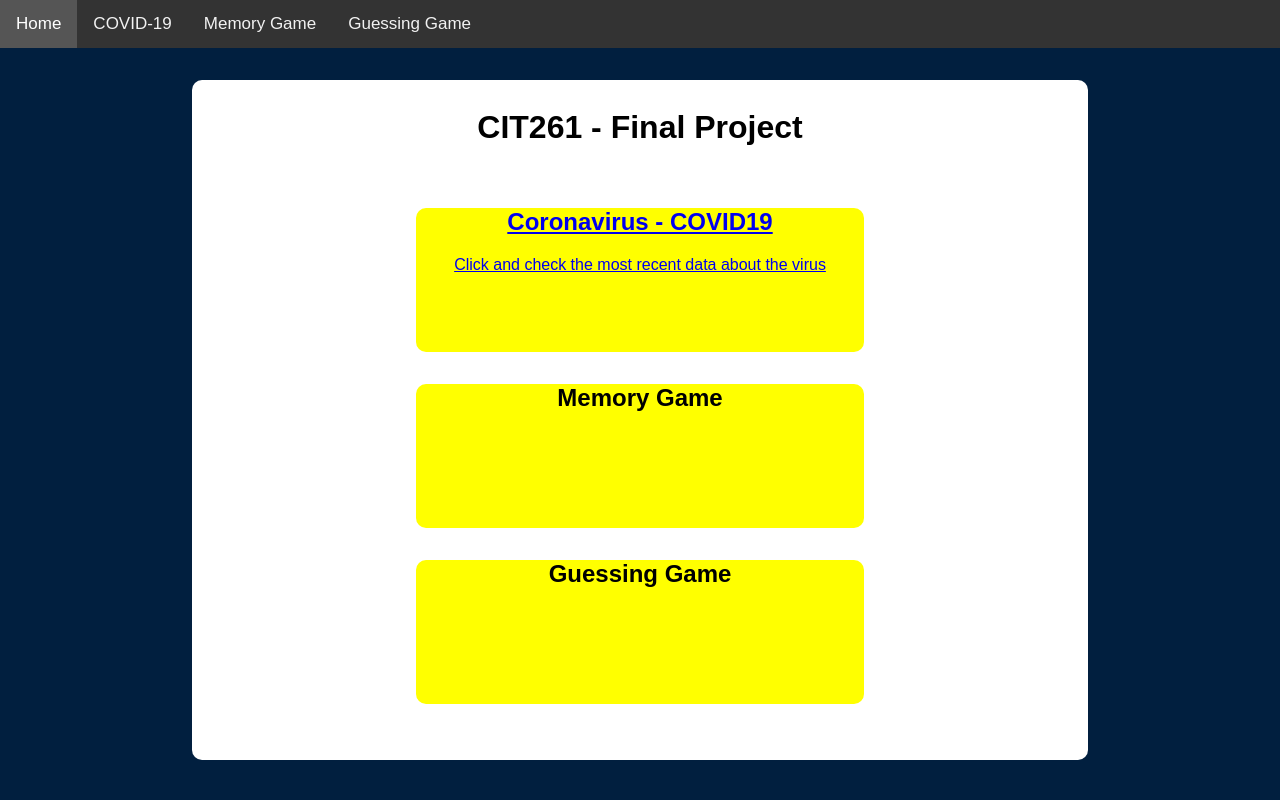
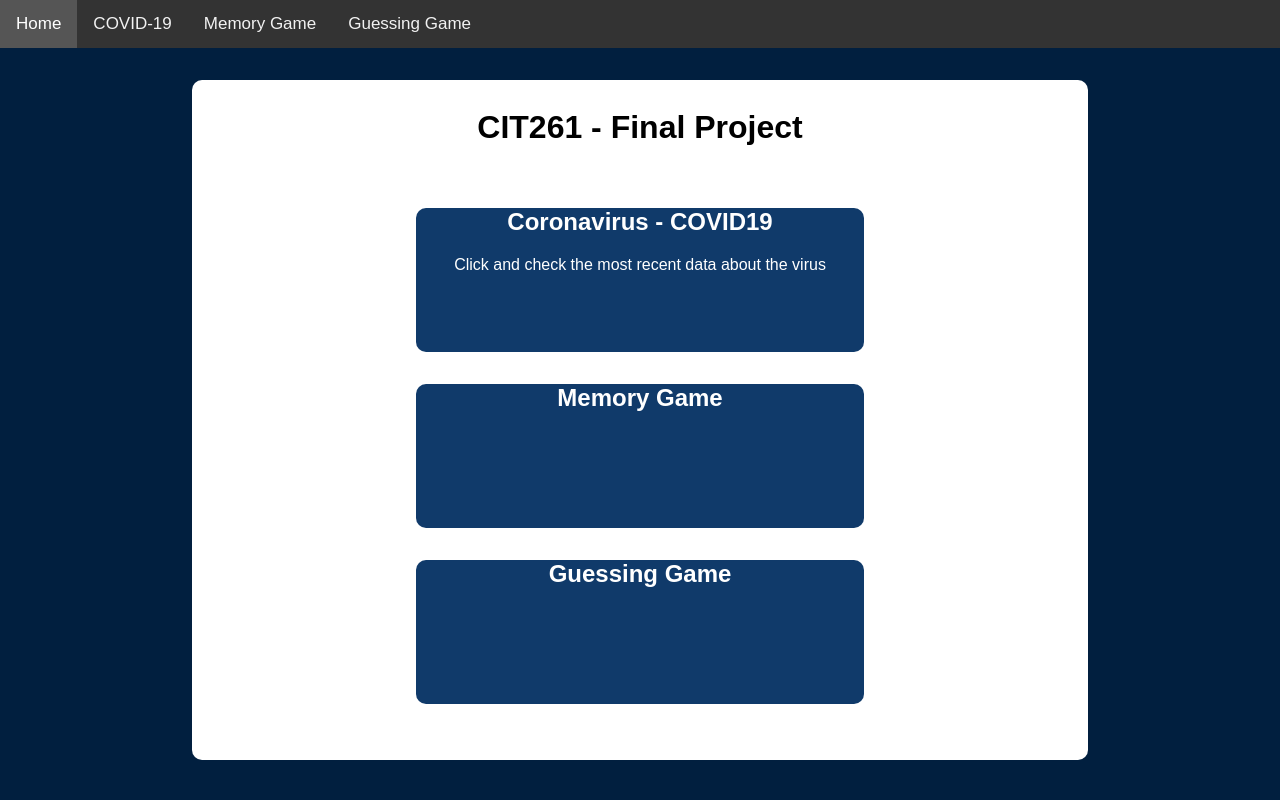
Before and after one commit to pDallastra/CIT261-Final, a PHP site: page / in a window 1280 px wide. Run offline with PHP 8.4, Linux system fonts and the light colour scheme.

Commit message:
But insetBefore

```diff
--- a/index.css
+++ b/index.css
@@ -73,6 +73,11 @@ body {margin:0; padding: 0;font-family:Arial;background-color: #011F3F;}
   display: block;
 }
 
+a {
+  text-decoration: none;
+  text-align: center;
+  color: black;
+}
 .main-container {
   width: 70%;
   height: 85vh;
@@ -84,6 +89,7 @@ body {margin:0; padding: 0;font-family:Arial;background-color: #011F3F;}
 .title {
   padding: 0.5rem;
   text-align: center;
+  vertical-align: middle;
 }
 
 .box1 {
@@ -92,14 +98,15 @@ body {margin:0; padding: 0;font-family:Arial;background-color: #011F3F;}
   margin: 2rem auto 2rem;
   border-radius: 10px;
   text-align: center;
-  background-color: yellow;
-  animation: box1a 3s forwards;
+  background-color: rgba(5, 49, 99, 0.952);
+  color: white;
+  animation: box 3s forwards;
 }
 
-@keyframes box1a {
-  from {opacity: 0;}
+@keyframes box {
+  from {opacity: 0; transform: rotate(180deg)}
   50% {opacity: 0.5;}
-  to {opacity: 1;}
+  to {opacity: 1; transform: rotate(360deg)}
 }
 
 .box2 {
@@ -109,16 +116,12 @@ body {margin:0; padding: 0;font-family:Arial;background-color: #011F3F;}
   text-align: center;
   border-radius: 10px;
   opacity: 0;
-  background-color: yellow;
-  animation: box2a 3s forwards;
+  background-color: rgba(5, 49, 99, 0.952);
+  color: white;
+  animation: box 3s forwards;
   animation-delay: 1s;
 }
 
-@keyframes box2a {
-  from {opacity: 0;}
-  50% {opacity: 0.5;}
-  to {opacity: 1;}
-}
 .box3 {
   width: 50%;
   height: 18vh;
@@ -126,15 +129,10 @@ body {margin:0; padding: 0;font-family:Arial;background-color: #011F3F;}
   text-align: center;
   border-radius: 10px;
   opacity: 0;
-  background-color: yellow;
-  animation: box3a 3s forwards;
+  background-color: rgba(5, 49, 99, 0.952);
+  color: white;
+  animation: box 3s forwards;
   animation-delay: 2s;
-}
-
-@keyframes box3a {
-  from {opacity: 0;}
-  50% {opacity: 0.5;}
-  to {opacity: 1;}
 }
 
 .chart-main {
@@ -147,6 +145,7 @@ body {margin:0; padding: 0;font-family:Arial;background-color: #011F3F;}
 }
 
 canvas {
+  margin: auto;
   visibility: hidden;
 }
 
--- a/index.php
+++ b/index.php
@@ -14,11 +14,12 @@
     <div class="title flex col">
       <h1>CIT261 - Final Project</h1>
     </div>
-    <a href="#" ontouch="">
+    <a href="#" onclick="covid()">
     <div class="box1 flex col">
       <h2>Coronavirus - COVID19</h2>
       <p>Click and check the most recent data about the virus</p>
-    </div></a>
+    </div>
+    </a>
     <div class="box2 flex col">
       <h2>Memory Game</h2>
     </div>
@@ -27,6 +28,11 @@
     </div>
   </div>
   <script src="index.js"></script>
+  <script>
+    function covid(){
+
+    }
+  </script>
 </body>
 
 </html>
```
